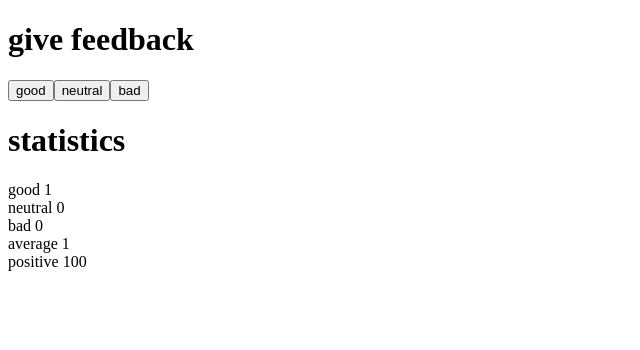
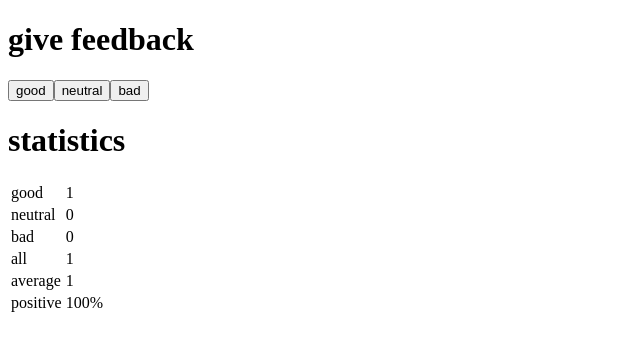
Before and after one commit to eppmakin/fullstackopen, a React (Create React App) app in the folder part1/unicafe/: page / in a window 1280 px wide. Both pictures are taken after a click on the button "good". Shown: the top 350 px of the page, without its empty margins (0-640 px from the left). Built offline with nearby package versions, Linux system fonts and the light colour scheme.

Commit message:
part 1.11

```diff
--- a/part1/unicafe/src/App.js
+++ b/part1/unicafe/src/App.js
@@ -5,23 +5,28 @@
   const { good, neutral, bad } = props;
   const all = good + neutral + bad
   const average = (good - bad) / all // same as before just written better
-  const positive = (good / all) * 100
+  const positive = (good / all) * 100 + "%"
   return (
-    <>
-    <div>
-      <StatisticLine text="good"     value = {good}     />
-      <StatisticLine text="neutral"  value = {neutral}  />
-      <StatisticLine text="bad"      value = {bad}      />
-      <StatisticLine text="average"  value = {average}  />
-      <StatisticLine text="positive" value = {positive} />
-    </div>
-    </>
+    <table>
+      <tbody>
+        <StatisticLine text="good"     value = {good}     />
+        <StatisticLine text="neutral"  value = {neutral}  />
+        <StatisticLine text="bad"      value = {bad}      />
+        <StatisticLine text="all"      value = {all}      />
+        <StatisticLine text="average"  value = {average}  />
+        <StatisticLine text="positive" value = {positive} />
+      </tbody>
+    </table>
   )
 }
 // Displaying a single statistics eg. the average score
 const StatisticLine = ({text, value}) => {
   return (
-    <div>{text} {value}</div>
+    // HTML table
+    <tr>
+      <td>{text}</td>
+      <td>{value}</td>
+    </tr>
   )
 }
 // Defining the buttons used for submitting feedback
```
